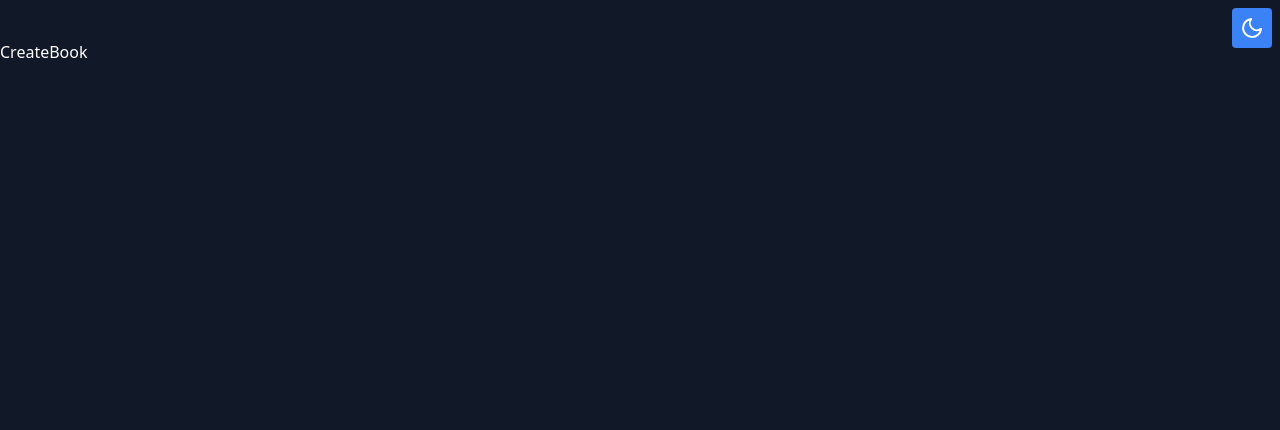
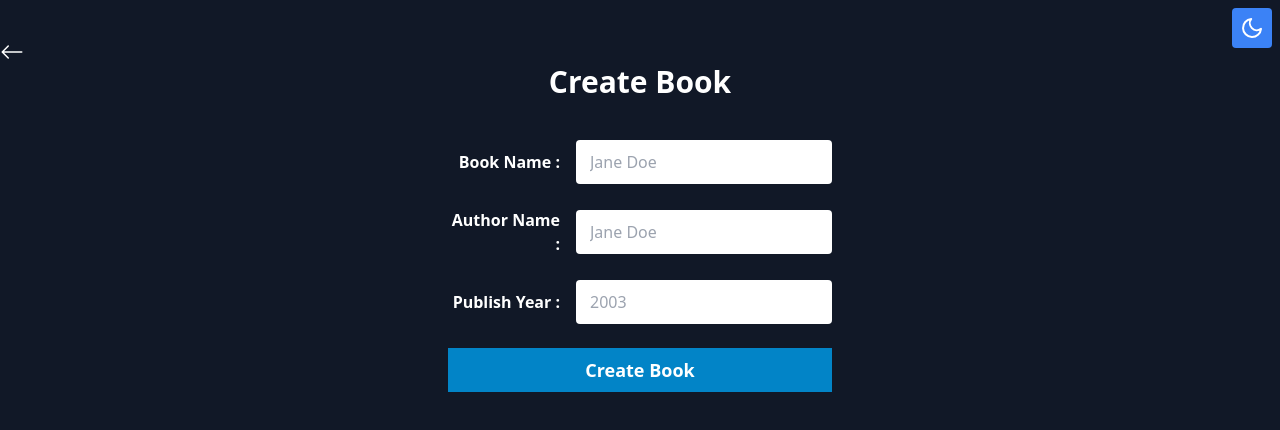
Before and after one commit to deep100x/Book-Store-MERN, a React (Vite) app in the folder frontend/: page /books/create in a window 1280 px wide. Shown: the top 430 px of the page. Built offline with nearby package versions, Linux system fonts and the light colour scheme.

Commit message:
Create Book in React

```diff
--- a/frontend/src/pages/CreateBook.jsx
+++ b/frontend/src/pages/CreateBook.jsx
@@ -1,7 +1,94 @@
-import React from "react"
+import React, { useState, useEffect } from "react"
+import BackButton from "../components/BackButton"
+import Spinner from "../components/Spinner"
+import axios from "axios"
+import { useNavigate } from "react-router-dom"
 
 const CreateBook = () => {
-	return <div>CreateBook</div>
+	const [title, setTitle] = useState("")
+	const [author, setAuthor] = useState("")
+	const [publishYear, setPublishYear] = useState("")
+	const [loading, setLoading] = useState(false)
+	const navigate = useNavigate()
+
+	const handleSaveBook = () => {
+		const data = {
+			title,
+			author,
+			publishYear,
+		}
+		setLoading(true)
+		axios
+			.post(`http://localhost:8069/books`, data)
+			.then(() => {
+				setLoading(false)
+				navigate("/")
+			})
+			.catch((error) => {
+				setLoading(false)
+				alert("An error happened. Please check console")
+				console.log(error)
+			})
+	}
+
+	return (
+		<div>
+			<BackButton />
+			<h1 className="text-3xl font-bold mb-6 text-center">Create Book</h1>
+			{loading ? <Spinner /> : ""}
+			<form className="w-full max-w-sm mx-auto mt-10">
+				<div className="md:flex md:items-center mb-6">
+					<div className="md:w-1/3">
+						<label className="block font-bold md:text-right mb-1 md:mb-0 pr-4">Book Name :</label>
+					</div>
+					<div className="md:w-2/3">
+						<input
+							className="w-full rounded text-black border-2 dark:border-transparent border-gray-500 text-base outline-none py-1 px-3 leading-8 transition-colors duration-200 ease-in-out"
+							value={title}
+							onChange={(e) => setTitle(e.target.value)}
+							type="text"
+							placeholder="Jane Doe"
+						/>
+					</div>
+				</div>
+				<div className="md:flex md:items-center mb-6">
+					<div className="md:w-1/3">
+						<label className="block font-bold md:text-right mb-1 md:mb-0 pr-4">Author Name :</label>
+					</div>
+					<div className="md:w-2/3">
+						<input
+							className="w-full rounded text-black border-2 dark:border-transparent border-gray-500 text-base outline-none py-1 px-3 leading-8 transition-colors duration-200 ease-in-out"
+							value={author}
+							onChange={(e) => setAuthor(e.target.value)}
+							type="text"
+							placeholder="Jane Doe"
+						/>
+					</div>
+				</div>
+				<div className="md:flex md:items-center mb-6">
+					<div className="md:w-1/3">
+						<label className="block font-bold md:text-right mb-1 md:mb-0 pr-4">Publish Year :</label>
+					</div>
+					<div className="md:w-2/3">
+						<input
+							type="number"
+							name="name"
+							value={publishYear}
+							onChange={(e) => setPublishYear(e.target.value)}
+							className="w-full rounded text-black border-2 dark:border-transparent border-gray-500 text-base outline-none py-1 px-3 leading-8 transition-colors duration-200 ease-in-out"
+							placeholder="2003"
+							required
+						/>
+					</div>
+				</div>
+				<div className="md:flex md:items-center">
+					<button onClick={handleSaveBook} className="w-full p-2 bg-sky-400 hover:bg-sky-500 dark:bg-sky-600 dark:hover:bg-sky-500 font-semibold text-lg" type="button">
+						Create Book
+					</button>
+				</div>
+			</form>
+		</div>
+	)
 }
 
 export default CreateBook
```
